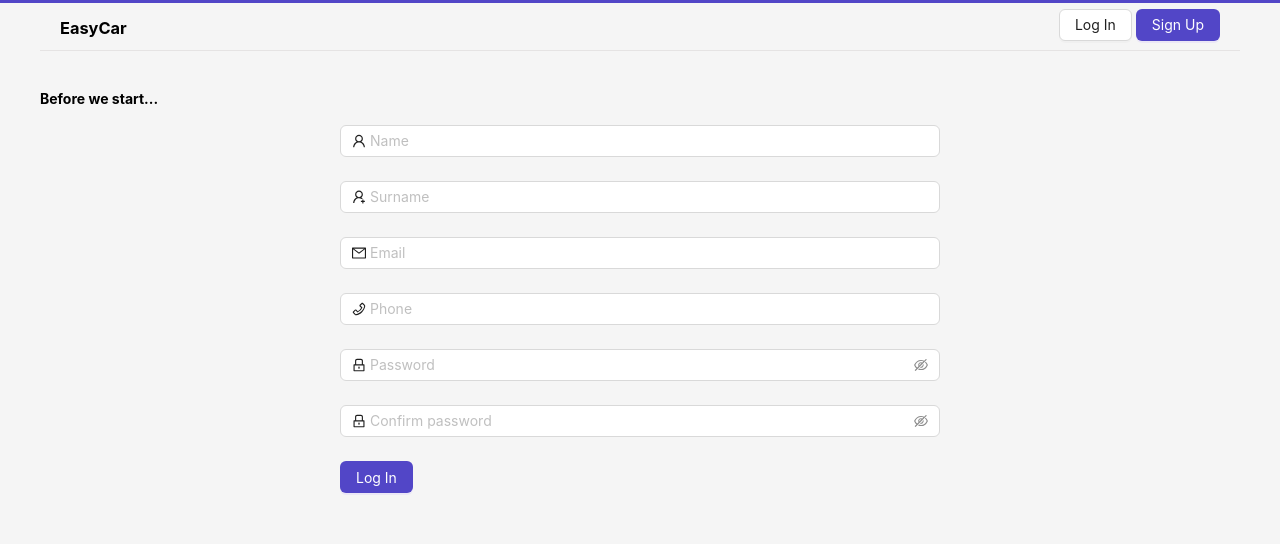
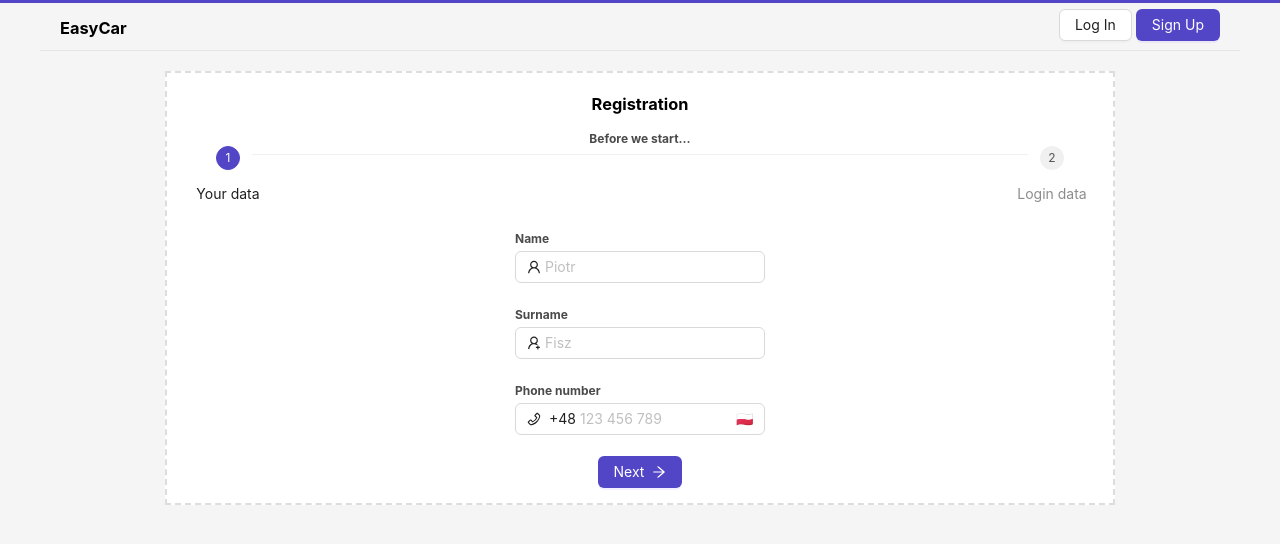
Before and after one commit to zhurasique/easycar-ui, a React (Create React App) app: page /signup in a window 1280 px wide. Shown: the top 544 px of the page. Built offline with nearby package versions, Linux system fonts and the light colour scheme.

Commit message:
Sigup design

```diff
--- a/src/components/Login/Login.styled.ts
+++ b/src/components/Login/Login.styled.ts
@@ -21,6 +21,8 @@ export const ManualLogin = styled.div<any>`
   p {
     text-align: left;
     margin: 0;
+    color: #4a4a4a;
+    font-size: 12px;
     font-weight: bold;
   }
 `;
--- a/src/pages/Signup/Signup.styled.ts
+++ b/src/pages/Signup/Signup.styled.ts
@@ -1,11 +1,61 @@
 import styled from "styled-components";
 
 export const Layout = styled.div`
-  max-width: 1200px;
+  text-align: center;
+  max-width: 950px;
   margin: auto;
+  border: 2px dashed #dedcdc;
+  padding: 5px 5px 15px;
+  background-color: white;
+
+  p {
+    margin: 0;
+    color: #4a4a4a;
+    font-size: 12px;
+    font-weight: bold;
+  }
 `;
 
-export const SignupForm = styled.div`
-  max-width: 600px;
+export const Step = styled.div`
+  text-align: left;
+  padding-top: 25px;
+  max-width: 250px;
   margin: auto;
+  height: 250px;
+
+  p {
+    margin: 0;
+    padding-bottom: 5px;
+  }
 `;
+
+export const Buttons = styled.div`
+  display: flex;
+  justify-content: center;
+  padding: 0 20px;
+  position: relative;
+`;
+
+export const SecondStep = styled.div`
+
+  div {
+    text-align: center;
+
+    p {
+      margin: 0;
+      color: #4a4a4a;
+      font-size: 10px;
+      font-weight: bold;
+      padding-bottom: 45px;
+    }
+  }
+`;
+
+export const Block = styled.div`
+  display: block;
+`;
+
+export const Previous = styled.div`
+    position: absolute;
+    left: 40px;
+`;
--- a/src/pages/Signup/Signup.tsx
+++ b/src/pages/Signup/Signup.tsx
@@ -1,25 +1,40 @@
-import { Layout, SignupForm } from "./Signup.styled"
-import { Button, Form, Input } from "antd";
-import { LockOutlined, UserOutlined, MailOutlined, UserAddOutlined, PhoneOutlined } from "@ant-design/icons";
-import { useState } from "react";
+import {Buttons, Layout, Step, SecondStep, Block, Previous} from "./Signup.styled"
+import { Button, Form, Input, Steps } from "antd";
+import {
+    LockOutlined,
+    UserOutlined,
+    MailOutlined,
+    UserAddOutlined,
+    PhoneOutlined,
+    ArrowRightOutlined,
+    CheckOutlined,
+    InfoCircleOutlined,
+    ArrowLeftOutlined
+} from "@ant-design/icons";
+import React, { useState } from "react";
+import axios from "axios";
+import { API_BASE_URL } from "../../constants";
+import { redirect } from "react-router-dom";
+import { UserAuth } from "../../context/AuthContext";
+import { ErrorDiv } from "../../components/Login/Login.styled";
 
 export const Signup = (props) => {
 
+    const [current, setCurrent] = useState(0);
     const [name, setName] = useState<string>("");
     const [surname, setSurname] = useState<string>("");
     const [email, setEmail] = useState<string>("");
     const [password, setPassword] = useState<string>("");
-    const [confirmPassword, setConfirmPassword] = useState<string>("");
     const [phoneNumber, setPhoneNumber] = useState<string>("");
     const [loading, setLoading] = useState<boolean>(false);
+    const { logIn, statusCode } = UserAuth();
 
     document.title = props.title;
 
-    return (
-        <Layout>
-
-            <h4>Before we start...</h4>
-            <SignupForm>
+    const firstContent = () => {
+        return (
+            <>
+                <p>Name</p>
                 <Form.Item
                     name="name"
                     hasFeedback
@@ -28,10 +43,11 @@ export const Signup = (props) => {
                         value={name}
                         onChange={(e) => setName(e.target.value)}
                         prefix={<UserOutlined className="site-form-item-icon" />}
-                        placeholder="Name"
                         autoComplete={"name"}
+                        placeholder={"Piotr"}
                     />
                 </Form.Item>
+                <p>Surname</p>
                 <Form.Item
                     name="surname"
                     hasFeedback
@@ -40,22 +56,11 @@ export const Signup = (props) => {
                         value={surname}
                         onChange={(e) => setSurname(e.target.value)}
                         prefix={<UserAddOutlined className="site-form-item-icon" />}
-                        placeholder="Surname"
                         autoComplete={"surname"}
+                        placeholder={"Fisz"}
                     />
                 </Form.Item>
-                <Form.Item
-                    name="email"
-                    hasFeedback
-                >
-                    <Input
-                        value={email}
-                        onChange={(e) => setEmail(e.target.value)}
-                        prefix={<MailOutlined className="site-form-item-icon" />}
-                        placeholder="Email"
-                        autoComplete={"email"}
-                    />
-                </Form.Item>
+                <p>Phone number</p>
                 <Form.Item
                     name="phone"
                     hasFeedback
@@ -63,11 +68,37 @@ export const Signup = (props) => {
                     <Input
                         value={phoneNumber}
                         onChange={(e) => setPhoneNumber(e.target.value)}
-                        prefix={<PhoneOutlined className="site-form-item-icon" />}
-                        placeholder="Phone"
+                        prefix={<><PhoneOutlined className="site-form-item-icon" /><span>+48</span></>}
+                        suffix={"🇵🇱"}
                         autoComplete={"phone"}
+                        placeholder={"123 456 789"}
                     />
                 </Form.Item>
+            </>
+        )
+    }
+
+    const secondContent = () => {
+        return (
+            <SecondStep>
+                <div>
+                     <p>Data which will be used for future login</p>
+                </div>
+                <p>Email</p>
+                <Form.Item
+                    name="email"
+                    hasFeedback
+                >
+                    <Input
+                        type={"email"}
+                        value={email}
+                        onChange={(e) => setEmail(e.target.value)}
+                        prefix={<MailOutlined className="site-form-item-icon" />}
+                        autoComplete={"email"}
+                        placeholder={"piotr.fisz@gmail.com"}
+                    />
+                </Form.Item>
+                <p>Password</p>
                 <Form.Item
                     name="password"
                 >
@@ -75,31 +106,116 @@ export const Signup = (props) => {
                         value={password}
                         onChange={(e) => setPassword(e.target.value)}
                         prefix={<LockOutlined className="site-form-item-icon" />}
-                        placeholder="Password"
                         autoComplete={"current-password"}
                     />
                 </Form.Item>
-                <Form.Item
-                    name="password"
-                >
-                    <Input.Password
-                        value={confirmPassword}
-                        onChange={(e) => setConfirmPassword(e.target.value)}
-                        prefix={<LockOutlined className="site-form-item-icon" />}
-                        placeholder="Confirm password"
-                    />
-                </Form.Item>
-                <Form.Item>
+            </SecondStep>
+        )
+    }
+
+    const steps = [
+        {
+            title: 'Your data',
+            content: firstContent(),
+        },
+        {
+            title: 'Login data',
+            content: secondContent(),
+        },
+    ];
+
+    const items = steps.map((item) => ({ key: item.title, title: item.title }));
+
+    const showError = () => {
+        let errorText = "Unknown error";
+        if (statusCode === 400) {
+            errorText = "Wrong credentials"
+        } else if (statusCode === 500) {
+            errorText = "Server error"
+        }
+        return (
+            <ErrorDiv>
+                <InfoCircleOutlined />
+                <p>{errorText}</p>
+            </ErrorDiv>
+        )
+    }
+
+    const signup = () => {
+        const trySignUp = async () => {
+            return axios(
+                API_BASE_URL + "/account/",
+                {
+                    method: "POST",
+                    data: {
+                        user: {
+                            username: email,
+                            password: password
+                        },
+                        account: {
+                            username: email,
+                            phoneNumber: phoneNumber,
+                            name: name,
+                            surname: surname
+                        }
+                    }
+                }
+            )
+        }
+        setLoading(true);
+        trySignUp()
+            .then(res => {
+                redirect("/");
+                logIn(email, password, true, setLoading);
+            })
+    }
+
+    return (
+        <Layout>
+            <h3>Registration</h3>
+            <p>Before we start...</p>
+            <Steps
+                labelPlacement={"vertical"}
+                current={current}
+                items={items}
+                size={"small"}
+            />
+            <Step>
+                <div>{steps[current].content}</div>
+            </Step>
+            <Buttons>
+                {current < steps.length - 1 && (
                     <Button
                         type="primary"
-                        //onClick={() => tryLogin()}
-                        loading={loading}
-                        disabled={loading}
+                        onClick={() => setCurrent(current + 1)}
                     >
-                        Log In
+                        Next <ArrowRightOutlined />
                     </Button>
-                </Form.Item>
-            </SignupForm>
+                )}
+                {current === steps.length - 1 && (
+                    <Block>
+                        <Button
+                            type="primary"
+                            onClick={() => signup()}
+                            loading={loading}
+                            disabled={loading}
+                        >
+                            Sign up <CheckOutlined />
+                        </Button>
+                        {statusCode ? showError() : <></>}
+                    </Block>
+                )}
+                {current > 0 && (
+                    <Previous>
+                        <Button
+                            shape="circle"
+                            onClick={() => setCurrent(current - 1)}
+                        >
+                            <ArrowLeftOutlined />
+                        </Button>
+                    </Previous>
+                )}
+            </Buttons>
         </Layout>
     )
 }
```
